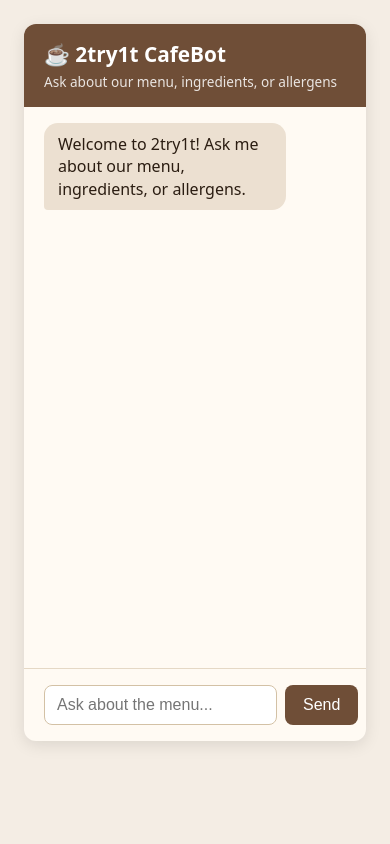
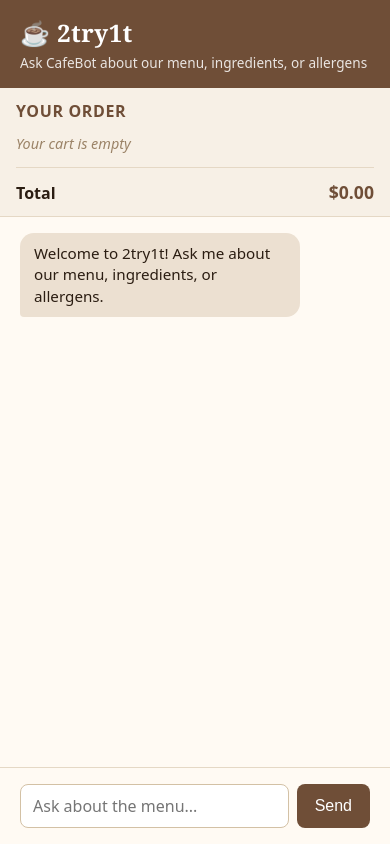
Before and after one commit to nmajeedwork/Cafe-2try1t, a website: page public/index.html in a window 390 px wide. Drawn offline with Linux system fonts and the light colour scheme.

Commit message:
Milestone 7: chat widget polish (frontend only)
Restyle message bubbles for clearer user/CafeBot distinction, add a
typing indicator while waiting on a response, and warm up the color
palette (Georgia-serif header, consistent brown/cream tones throughout).

Add a persistent cart panel showing items, quantities, unit price, size,
and running total, sourced from the existing cart field already returned
by /chat - no backend changes. Two-column sidebar layout on wider
screens, stacks above the chat (with internal scroll) below 700px.

Verified live: cart panel renders real session cart data correctly, and
the typing indicator's CSS animation is genuinely wired up (confirmed
via computed styles - animationName/duration/colors all match), not just
present in markup.

```diff
--- a/public/app.js
+++ b/public/app.js
@@ -1,6 +1,8 @@
 const messagesEl = document.getElementById('messages');
 const formEl = document.getElementById('chat-form');
 const inputEl = document.getElementById('message-input');
+const cartItemsEl = document.getElementById('cart-items');
+const cartTotalEl = document.getElementById('cart-total');
 
 function addMessage(text, role) {
   const el = document.createElement('div');
@@ -8,8 +10,65 @@
   el.textContent = text;
   messagesEl.appendChild(el);
   messagesEl.scrollTop = messagesEl.scrollHeight;
+  return el;
 }
 
+function showTyping() {
+  const el = document.createElement('div');
+  el.className = 'typing-indicator';
+  el.innerHTML = '<span></span><span></span><span></span>';
+  messagesEl.appendChild(el);
+  messagesEl.scrollTop = messagesEl.scrollHeight;
+  return el;
+}
+
+function renderCart(cart) {
+  cartItemsEl.innerHTML = '';
+
+  if (!cart || !cart.items || cart.items.length === 0) {
+    const empty = document.createElement('p');
+    empty.className = 'cart-empty';
+    empty.textContent = 'Your cart is empty';
+    cartItemsEl.appendChild(empty);
+    cartTotalEl.textContent = '$0.00';
+    return;
+  }
+
+  for (const item of cart.items) {
+    const row = document.createElement('div');
+    row.className = 'cart-item';
+
+    const top = document.createElement('div');
+    top.className = 'cart-item-top';
+    const name = document.createElement('span');
+    name.textContent = item.name;
+    const qty = document.createElement('span');
+    qty.className = 'cart-item-qty';
+    const unitPrice = item.lineTotal / item.quantity;
+    qty.textContent = `${item.quantity} × $${unitPrice.toFixed(2)}`;
+    top.appendChild(name);
+    top.appendChild(qty);
+    row.appendChild(top);
+
+    const detailParts = [];
+    if (item.size) detailParts.push(item.size);
+    if (item.customizations && item.customizations.length) {
+      detailParts.push(item.customizations.join(', '));
+    }
+    if (detailParts.length) {
+      const detail = document.createElement('div');
+      detail.className = 'cart-item-detail';
+      detail.textContent = detailParts.join(' · ');
+      row.appendChild(detail);
+    }
+
+    cartItemsEl.appendChild(row);
+  }
+
+  cartTotalEl.textContent = `$${cart.subtotal.toFixed(2)}`;
+}
+
+renderCart(null);
 addMessage("Welcome to 2try1t! Ask me about our menu, ingredients, or allergens.", 'assistant');
 
 formEl.addEventListener('submit', async (e) => {
@@ -22,6 +81,8 @@
   inputEl.disabled = true;
   formEl.querySelector('button').disabled = true;
 
+  const typingEl = showTyping();
+
   try {
     const res = await fetch('/chat', {
       method: 'POST',
@@ -32,12 +93,16 @@
 
     const data = await res.json();
 
+    typingEl.remove();
+
     if (!res.ok) {
       addMessage(data.error || 'Something went wrong.', 'error');
     } else {
       addMessage(data.reply, 'assistant');
+      renderCart(data.cart);
     }
   } catch (err) {
+    typingEl.remove();
     addMessage('Could not reach the server. Please try again.', 'error');
   } finally {
     inputEl.disabled = false;
--- a/public/index.html
+++ b/public/index.html
@@ -7,12 +7,25 @@
   <link rel="stylesheet" href="style.css" />
 </head>
 <body>
-  <div class="chat-container">
-    <header>
-      <h1>☕ 2try1t CafeBot</h1>
-      <p>Ask about our menu, ingredients, or allergens</p>
+  <div class="app">
+    <header class="app-header">
+      <h1>☕ 2try1t</h1>
+      <p>Ask CafeBot about our menu, ingredients, or allergens</p>
     </header>
 
+    <div class="layout">
+      <aside class="cart-panel" id="cart-panel">
+        <h2>Your Order</h2>
+        <div id="cart-items" class="cart-items">
+          <p class="cart-empty">Your cart is empty</p>
+        </div>
+        <div class="cart-total-row">
+          <span>Total</span>
+          <span id="cart-total">$0.00</span>
+        </div>
+      </aside>
+
+      <div class="chat-panel">
         <div id="messages" class="messages"></div>
 
         <form id="chat-form" class="chat-form">
@@ -26,6 +39,8 @@
           <button type="submit">Send</button>
         </form>
       </div>
+    </div>
+  </div>
 
   <script src="app.js"></script>
 </body>
--- a/public/style.css
+++ b/public/style.css
@@ -12,33 +12,129 @@
   padding: 24px;
 }
 
-.chat-container {
+.app {
   width: 100%;
-  max-width: 640px;
+  max-width: 900px;
   background: #fffaf3;
-  border-radius: 12px;
-  box-shadow: 0 4px 16px rgba(0, 0, 0, 0.1);
+  border-radius: 14px;
+  box-shadow: 0 4px 20px rgba(76, 52, 30, 0.15);
+  overflow: hidden;
   display: flex;
   flex-direction: column;
   height: 85vh;
-  overflow: hidden;
 }
 
-header {
+.app-header {
   background: #6f4e37;
   color: #fff;
   padding: 16px 20px;
+  flex-shrink: 0;
 }
 
-header h1 {
+.app-header h1 {
   margin: 0;
-  font-size: 1.3rem;
+  font-family: Georgia, "Times New Roman", serif;
+  font-size: 1.5rem;
+  letter-spacing: 0.02em;
 }
 
-header p {
+.app-header p {
   margin: 4px 0 0;
   font-size: 0.85rem;
   opacity: 0.85;
+}
+
+.layout {
+  flex: 1;
+  display: flex;
+  min-height: 0;
+}
+
+/* --- Cart panel --- */
+
+.cart-panel {
+  width: 260px;
+  flex-shrink: 0;
+  background: #f7f0e6;
+  border-right: 1px solid #e5d8c5;
+  padding: 16px;
+  display: flex;
+  flex-direction: column;
+  overflow-y: auto;
+}
+
+.cart-panel h2 {
+  margin: 0 0 12px;
+  font-size: 1rem;
+  color: #6f4e37;
+  text-transform: uppercase;
+  letter-spacing: 0.04em;
+}
+
+.cart-items {
+  flex: 1;
+  display: flex;
+  flex-direction: column;
+  gap: 10px;
+}
+
+.cart-empty {
+  color: #9b8367;
+  font-size: 0.9rem;
+  font-style: italic;
+  margin: 0;
+}
+
+.cart-item {
+  background: #fffaf3;
+  border: 1px solid #e5d8c5;
+  border-radius: 8px;
+  padding: 8px 10px;
+  font-size: 0.85rem;
+}
+
+.cart-item-top {
+  display: flex;
+  justify-content: space-between;
+  gap: 8px;
+  font-weight: 600;
+  color: #2b1d12;
+}
+
+.cart-item-qty {
+  color: #6f4e37;
+}
+
+.cart-item-detail {
+  margin-top: 2px;
+  color: #7a6650;
+  font-size: 0.78rem;
+  line-height: 1.3;
+}
+
+.cart-total-row {
+  margin-top: 14px;
+  padding-top: 12px;
+  border-top: 1px solid #e5d8c5;
+  display: flex;
+  justify-content: space-between;
+  align-items: baseline;
+  font-weight: 700;
+  color: #2b1d12;
+}
+
+#cart-total {
+  font-size: 1.1rem;
+  color: #6f4e37;
+}
+
+/* --- Chat panel --- */
+
+.chat-panel {
+  flex: 1;
+  display: flex;
+  flex-direction: column;
+  min-width: 0;
 }
 
 .messages {
@@ -56,6 +152,7 @@
   border-radius: 14px;
   line-height: 1.4;
   white-space: pre-wrap;
+  font-size: 0.95rem;
 }
 
 .message.user {
@@ -79,11 +176,48 @@
   font-size: 0.9rem;
 }
 
+.typing-indicator {
+  align-self: flex-start;
+  background: #ece0d1;
+  border-bottom-left-radius: 4px;
+  padding: 12px 16px;
+  display: flex;
+  gap: 4px;
+}
+
+.typing-indicator span {
+  width: 6px;
+  height: 6px;
+  border-radius: 50%;
+  background: #a4886b;
+  animation: typing-bounce 1.2s infinite ease-in-out;
+}
+
+.typing-indicator span:nth-child(2) {
+  animation-delay: 0.15s;
+}
+
+.typing-indicator span:nth-child(3) {
+  animation-delay: 0.3s;
+}
+
+@keyframes typing-bounce {
+  0%, 60%, 100% {
+    transform: translateY(0);
+    opacity: 0.6;
+  }
+  30% {
+    transform: translateY(-4px);
+    opacity: 1;
+  }
+}
+
 .chat-form {
   display: flex;
   gap: 8px;
   padding: 16px 20px;
   border-top: 1px solid #e5d8c5;
+  flex-shrink: 0;
 }
 
 #message-input {
@@ -92,6 +226,12 @@
   border: 1px solid #d3c1a5;
   border-radius: 8px;
   font-size: 1rem;
+  font-family: inherit;
+}
+
+#message-input:focus {
+  outline: none;
+  border-color: #a4886b;
 }
 
 .chat-form button {
@@ -112,3 +252,33 @@
 .chat-form button:hover:not(:disabled) {
   background: #5a3e2b;
 }
+
+/* --- Responsive: stack cart above chat on smaller screens --- */
+
+@media (max-width: 700px) {
+  body {
+    padding: 0;
+  }
+
+  .app {
+    max-width: 100%;
+    height: 100vh;
+    border-radius: 0;
+  }
+
+  .layout {
+    flex-direction: column;
+  }
+
+  .cart-panel {
+    width: 100%;
+    max-height: 30vh;
+    border-right: none;
+    border-bottom: 1px solid #e5d8c5;
+    padding: 12px 16px;
+  }
+
+  .cart-items {
+    gap: 6px;
+  }
+}
```
Lines whose indentation alone changed are shown as unchanged.
